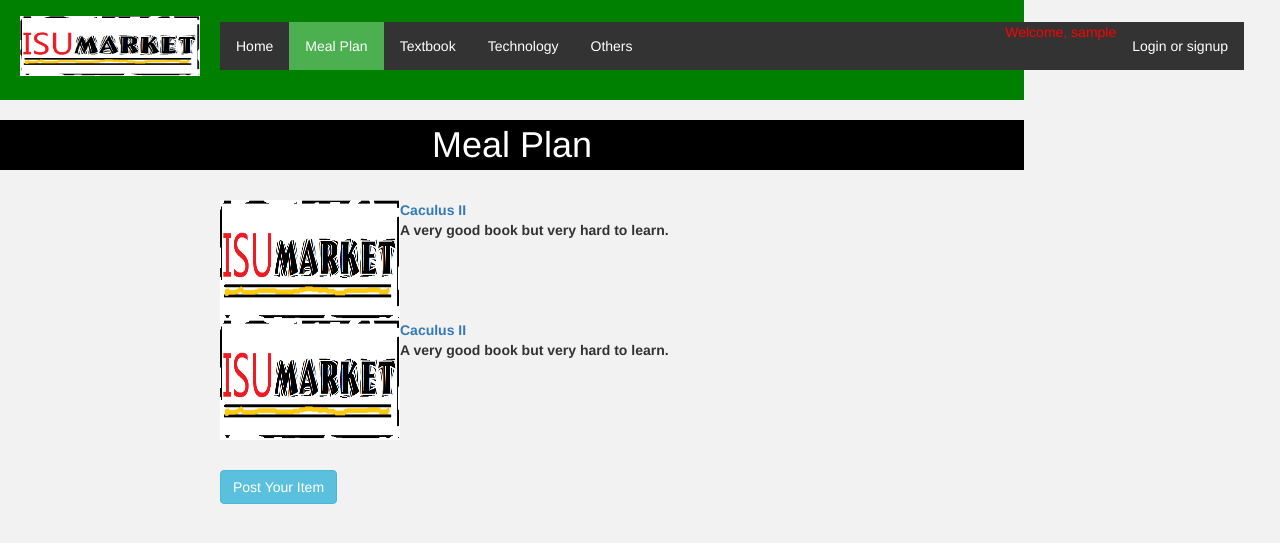
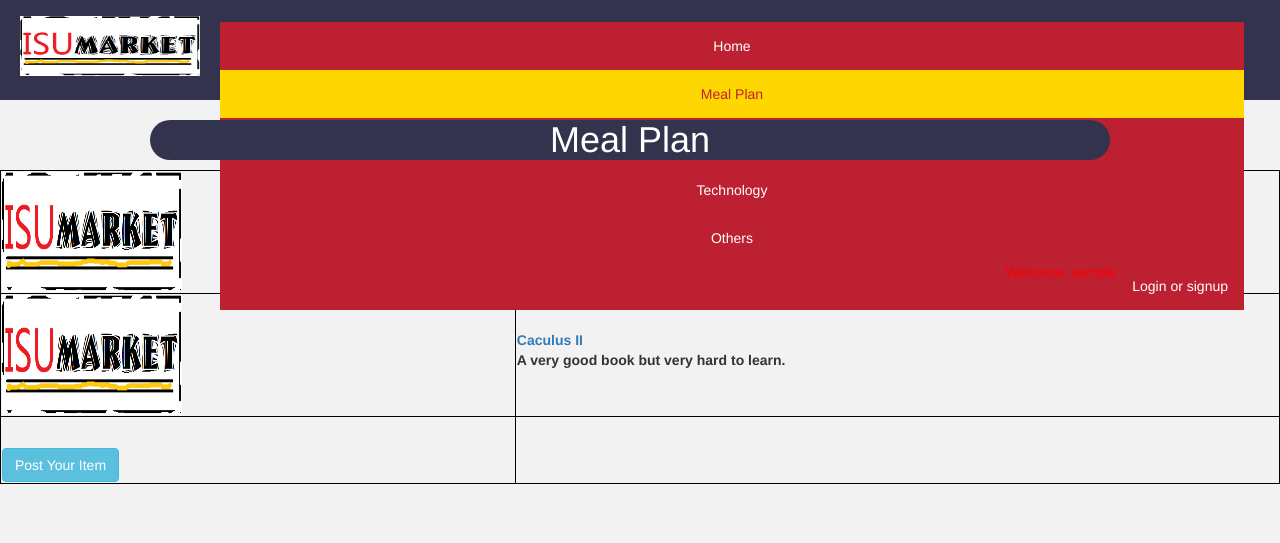
Before and after one commit to songchoa/ISUMarket, a PHP site: page /www/php/mealplan.php in a window 1280 px wide. Shown: the top 543 px of the page. Run offline with PHP 8.4, Linux system fonts and the light colour scheme; the visitor is signed in with stand-in values (Sample User, id 1); lists and menus that the app fills with data are empty.

Commit message:
Add new styles

```diff
--- a/css/mainStyle.css
+++ b/css/mainStyle.css
@@ -5,14 +5,14 @@
     margin: 0;
     padding: 0;
     overflow: hidden;
-    background-color: #333;
+    background-color: #BD2031;
     position: absolute;
     left: 220px;
     top: 22px;
     width: 80%;
 }
 
-li {
+li.tab{
     float: left;
 }
 
@@ -25,11 +25,13 @@
 }
 
 li a:hover:not(.active) {
-    background-color: #111;
+    color: #BD2031;
+    background-color: #FFD700;
 }
 
 .active {
-    background-color: #4CAF50;
+    color:#BD2031;
+    background-color: #FFD700;
 }
 
 #imageHolder {
@@ -40,8 +42,8 @@
 
 #headerWrapper {
     height: 100px;
-    width: 80%;
-    background: green;
+    width: 100%;
+    background: #33334d;
 }
 
 body {
@@ -49,15 +51,16 @@
 }
 
 .subheader {
-    /*position: absolute;
-    left: 220px;
-    color: orange;*/
-    background-color:black;
-    width: 80%;
+    position: relative;
+    left: 150px;
+    top: 0px;
+    background-color:#33334d;
+    width: 75%;
     color:white;
     text-align:center;
-    padding:5px;
-}
+    border-radius: 25px;
+/*    padding:5px;
+*/}
 
 div.book {
     position: relative;
@@ -66,27 +69,70 @@
 
 }
 
-table {
-    position: relative;
-    top: 20px;
-    left: 220px;
+
+
+table,th, td {
+    border: 1px solid black;
+    padding: 1px;
 }
 
-th {
+table {
+    border-spacing: 20px;
+    width: 100%;
+}
+
+/*th {
 
     text-align: left;
     vertical-align: top;
+}*/
+
+
+p.welcome {
+    color: #FFD700;
+    font-weight: bold;
+    position: relative;
+    top: 14px;
 }
 
-tr :hover {
-    background: green;
+#cardinalsilk {
+    width: 100%;
+    height: 10px;
+    background-color: #FFD700;
 }
 
-.floating {
-    display: inline-block;
-    background-color: red;
-    width: 180px;
-    height: 140px;
-    margin: 10px;
-    border: 3px solid #73AD21;
+#goldsilk {
+    width: 100%;
+    height: 10px;
+    background-color: #BD2031;
 }
+
+#footerwrapper {
+  position: absolute;
+  right: 0;
+  bottom: 0;
+  left: 0;
+  width: 100%;
+  height: 20px;
+  background-color: #33334d;
+  color: white;
+  text-align: center;
+}
+
+.carousel-inner > .item > img,
+  .carousel-inner > .item > a > img {
+      width: 35%;
+      margin: auto;
+}
+.row {
+    position: relative;
+    left: 180px;
+    width: 71%;
+}
+.row:hover {
+    background-color: white;
+}
+#postitembutton {
+    position: relative;
+    left: 190px;
+}
```
